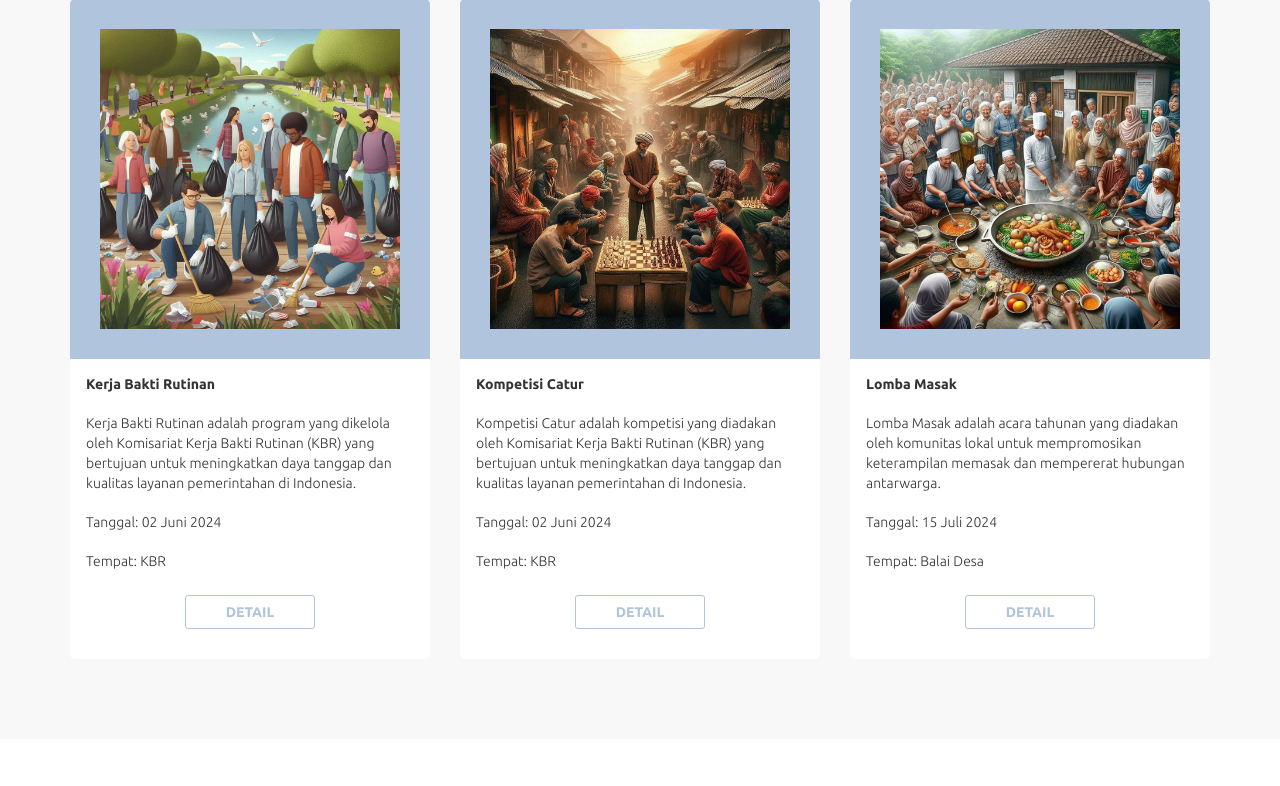
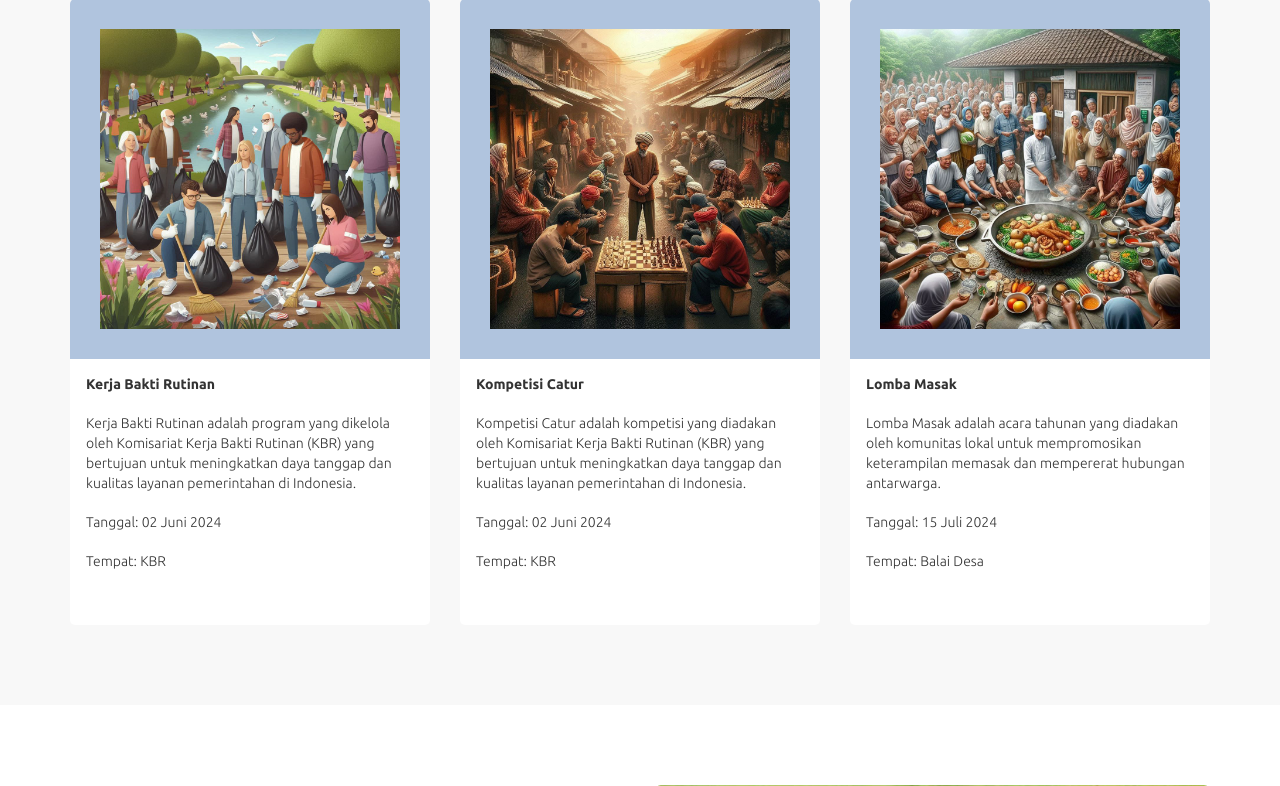
Before and after one commit to Shin2Dev/SIMRW, a Laravel app: page / in a window 1280 px wide. Shown: the part 1879-2665 px from the top of the page. Run offline with Laravel 10, Linux system fonts and the light colour scheme; data comes from the database, SQL or seed files in the repository.

Commit message:
ketinggalan satu

```diff
--- a/laravel/resources/views/page/landing.blade.php
+++ b/laravel/resources/views/page/landing.blade.php
@@ -135,13 +135,13 @@
                         <div class="pricing-title">
                             <img src="assets/imgs/info/{{ $info->gambar_info }}" alt="pricing img" class="pricing-image">
                         </div>
-                        <ul>
+                        <ul style="padding-bottom: 50px;">
                             <li><b>{{ $info->judul_info }}</b></li>
                             <li>{{ $info->deskripsi_info}}</li>
                             <li>Tanggal: {{ Carbon::parse($info->tanggal_info)->translatedFormat('d F Y') }}</li>
                             <li>Tempat: {{ $info->tempat_info }}</li>
                         </ul>
-                        <button class="btn btn-primary text-uppercase">Detail</button>
+                        {{-- <button class="btn btn-primary text-uppercase">Detail</button> --}}
                     </div>
                 </div>
                 @endforeach
```
